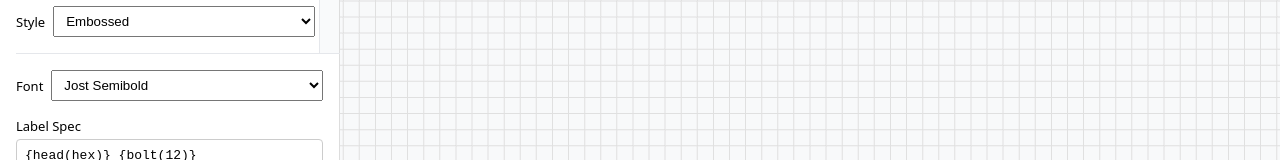
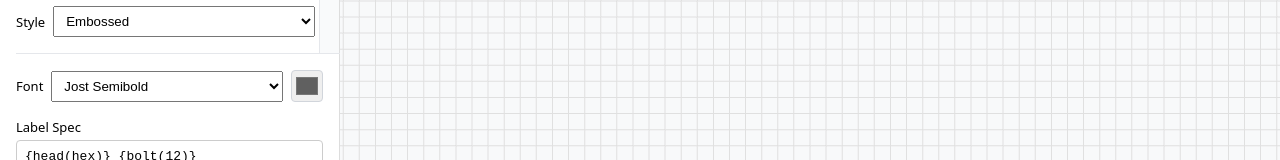
Before and after one commit to ndevenish/gflabel-js, a React (Vite) app: page / in a window 1280 px wide. Shown: the part 206-366 px from the top of the page. Built offline with nearby package versions, Linux system fonts and the light colour scheme.

Commit message:
Add label colour picker next to font selector (default #606060)

```diff
--- a/src/components/ControlPanel.tsx
+++ b/src/components/ControlPanel.tsx
@@ -28,6 +28,7 @@ interface Settings {
   scaleY: number;
   scaleZ: number;
   baseColor: string;
+  labelColor: string;
 }
 
 const DEFAULTS: Settings = {
@@ -45,6 +46,7 @@ const DEFAULTS: Settings = {
   scaleY: 1,
   scaleZ: 1,
   baseColor: "#fdf26f",
+  labelColor: "#606060",
 };
 
 function loadSettings(): Settings {
@@ -106,6 +108,7 @@ export function ControlPanel({
   const [scaleY, setScaleY] = React.useState(saved.scaleY);
   const [scaleZ, setScaleZ] = React.useState(saved.scaleZ);
   const [baseColor, setBaseColor] = React.useState(saved.baseColor);
+  const [labelColor, setLabelColor] = React.useState(saved.labelColor);
 
   // Sync baseType when route-locked type changes
   React.useEffect(() => {
@@ -127,8 +130,8 @@ export function ControlPanel({
 
   // Persist settings on change
   React.useEffect(() => {
-    saveSettings({ baseType, width, height, version, style, font, spec, autoRender, previewMode, depth, scaleX, scaleY, scaleZ, baseColor });
-  }, [baseType, width, height, version, style, font, spec, autoRender, previewMode, depth, scaleX, scaleY, scaleZ, baseColor]);
+    saveSettings({ baseType, width, height, version, style, font, spec, autoRender, previewMode, depth, scaleX, scaleY, scaleZ, baseColor, labelColor });
+  }, [baseType, width, height, version, style, font, spec, autoRender, previewMode, depth, scaleX, scaleY, scaleZ, baseColor, labelColor]);
 
   const resetSettings = () => {
     const resetBase = lockedBaseType ?? DEFAULTS.baseType;
@@ -145,6 +148,7 @@ export function ControlPanel({
     setScaleY(DEFAULTS.scaleY);
     setScaleZ(DEFAULTS.scaleZ);
     setBaseColor(DEFAULTS.baseColor);
+    setLabelColor(DEFAULTS.labelColor);
     onPreviewModeChange(DEFAULTS.previewMode);
     localStorage.removeItem(STORAGE_KEY);
   };
@@ -186,6 +190,7 @@ export function ControlPanel({
           options: fontOptions,
           scale,
           baseColor,
+          labelColor,
         });
         onMeshUpdate(mesh);
       }
@@ -208,6 +213,7 @@ export function ControlPanel({
     scaleY,
     scaleZ,
     baseColor,
+    labelColor,
     previewMode,
     onMeshUpdate,
     onSvgUpdate,
@@ -243,7 +249,7 @@ export function ControlPanel({
     }, delay);
     return () => clearTimeout(timer);
     // eslint-disable-next-line react-hooks/exhaustive-deps
-  }, [spec, baseType, width, height, version, style, font, depth, scaleX, scaleY, scaleZ, baseColor, previewMode, workerReady, autoRender]);
+  }, [spec, baseType, width, height, version, style, font, depth, scaleX, scaleY, scaleZ, baseColor, labelColor, previewMode, workerReady, autoRender]);
 
   const handleRender = doRender;
 
@@ -389,6 +395,13 @@ export function ControlPanel({
             <option value="jost">Jost</option>
             <option value="jost-semibold">Jost Semibold</option>
           </select>
+          <input
+            type="color"
+            value={labelColor}
+            onChange={(e) => setLabelColor(e.target.value)}
+            title="Default text colour"
+            style={{ width: 32, height: 32, padding: 2, border: "1px solid #d1d5db", borderRadius: 4, cursor: "pointer", flexShrink: 0 }}
+          />
         </div>
 
         <LabelSpecInput value={spec} onChange={setSpec} insertAtCursorRef={insertAtCursorRef} />
```
